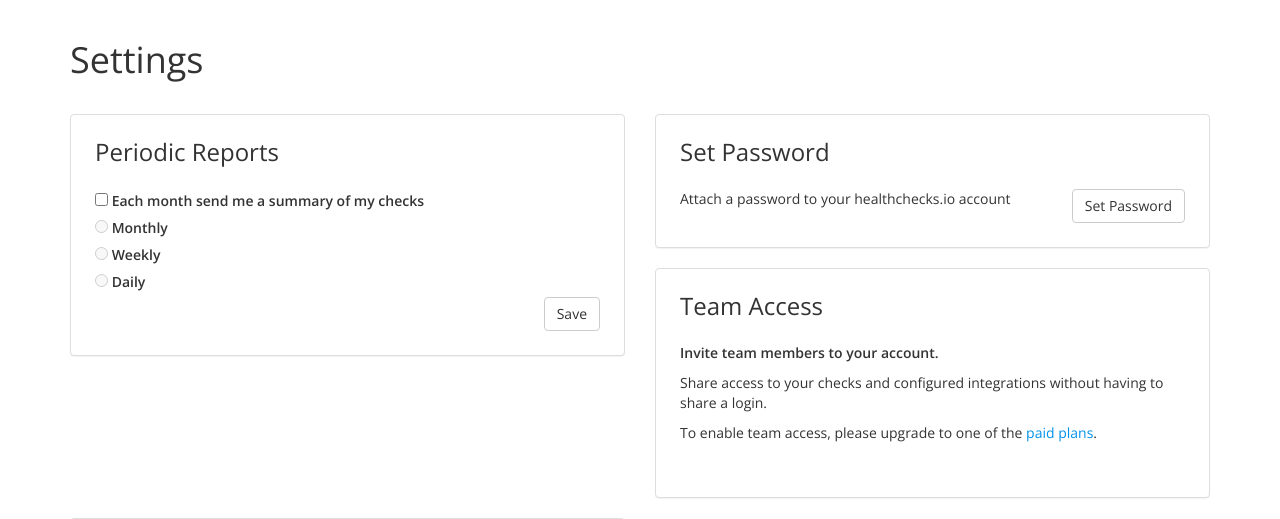
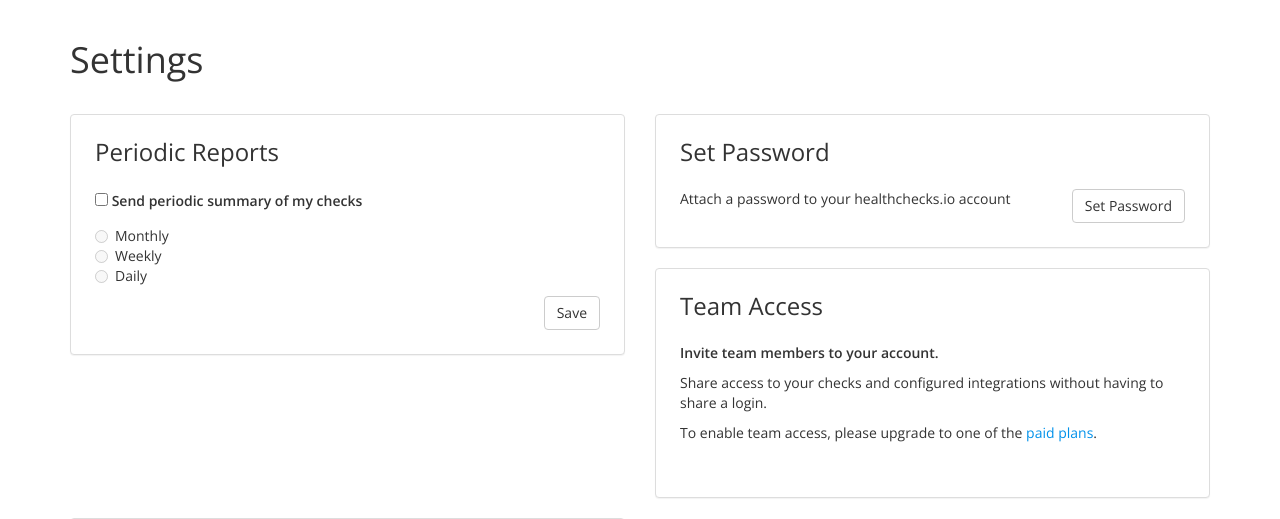
Before and after one commit to andela/healthchecks-7-horsemen, a Django app: template templates/accounts/profile.html in a window 1280 px wide. Shown: the part 82-601 px from the top of the page. Run offline with Django 3.2, Linux system fonts and the light colour scheme; the template is opened without the code that fills it, so the values that code supplies are empty; parts of the project's set-up code (start-up, migrations or seed data) failed here and were passed over; some libraries are stand-ins or nearby versions; some web fonts are replaced.

Commit message:
[Feature #[151948532]] Add div with a class to control radio buttons behavior

```diff
--- a/templates/accounts/profile.html
+++ b/templates/accounts/profile.html
@@ -30,16 +30,18 @@
                             name="reports_allowed"
                             type="checkbox"
                             >
-                        Each month send me a summary of my checks
+                        Send periodic summary of my checks
                     </label>
-                    <div>
-                        <label ><input  id="report_time" name="report_time" type="radio" value="30" /> Monthly</label>
-                    </div>
-                    <div>
-                        <label ><input  id="report_time" name="report_time" type="radio" value="7" /> Weekly</label>
-                    </div>
-                    <div>
-                        <label ><input  id="report_time" name="report_time" type="radio" value="1" /> Daily</label>
+                    <div class="radio">
+                        <div>
+                            <label ><input  name="report_time" type="radio" value="30"/> Monthly</label>
+                        </div>
+                        <div>
+                            <label ><input  name="report_time" type="radio" value="7" /> Weekly</label>
+                        </div>
+                        <div>
+                            <label ><input  name="report_time" type="radio" value="1" /> Daily</label>
+                        </div>
                     </div>
                     <button
                         name="update_reports_allowed"
@@ -332,5 +334,6 @@
 <script src="{% static 'js/jquery-2.1.4.min.js' %}"></script>
 <script src="{% static 'js/bootstrap.min.js' %}"></script>
 <script src="{% static 'js/profile.js' %}"></script>
+
 {% endcompress %}
 {% endblock %}
```
